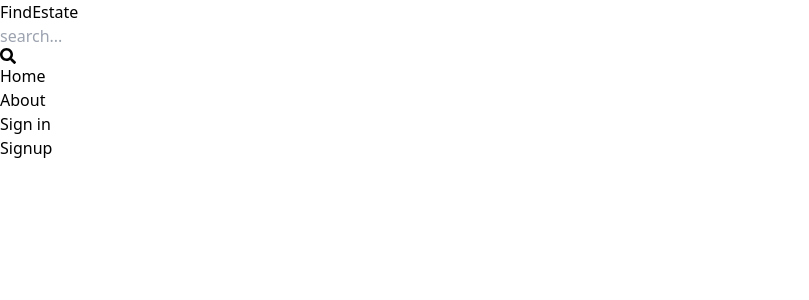
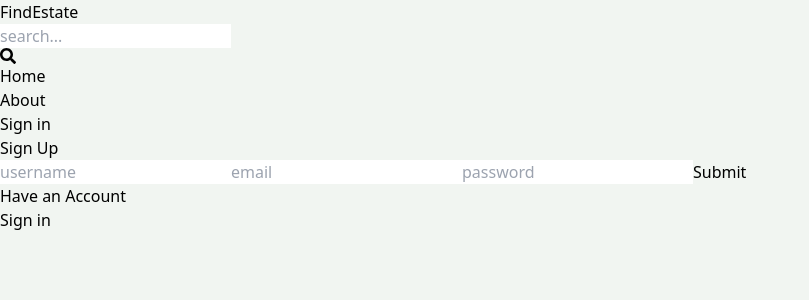
Before and after one commit to AmitgithubUK15/E-State-app, a React (Vite) app in the folder client/: page /sign-up in a window 1280 px wide. Shown: the top 300 px of the page, without its empty margins (0-809 px from the left). Built offline with nearby package versions, Linux system fonts and the light colour scheme.

Commit message:
complete signup page UI

```diff
--- a/client/src/index.css
+++ b/client/src/index.css
@@ -1,3 +1,7 @@
 @tailwind base;
 @tailwind components;
 @tailwind utilities;
+
+body{
+    background-color: rgb(241,245,241);
+}
--- a/client/src/pages/Signup.jsx
+++ b/client/src/pages/Signup.jsx
@@ -1,7 +1,46 @@
-import React from 'react'
+
+import { Link } from 'react-router-dom';
 
 export default function Signup() {
+
   return (
-    <div>Signup</div>
+    <div className='p-3 max-w-lg mx-auto'>
+      <h1 className='text-3xl text-center font-semibold my-7'>
+        Sign Up
+      </h1>
+      <form className='flex flex-col gap-4 '>
+        <input
+        type="text"
+        placeholder='username'
+        className='border p-3 rounded-lg '
+
+        />
+        <input
+        type="text"
+        placeholder='email'
+        className='border p-3 rounded-lg '
+
+        />
+        <input
+        type="text"
+        placeholder='password'
+        className='border p-3 rounded-lg '
+
+        />
+
+        <button
+        type='submit'
+        className='bg-slate-700 text-white p-3 rounded-lg uppercase hover:opacity-95 disabled:opacity-80'
+        >
+        Submit
+        </button>
+      </form>
+      <div className='flex gag-2 mt-5'>
+        <p>Have an Account</p>
+        <Link to={"/sign-in"}>
+          <span className='text-blue-700 '>Sign in</span>
+        </Link>
+      </div>
+    </div>
   )
 }
```
